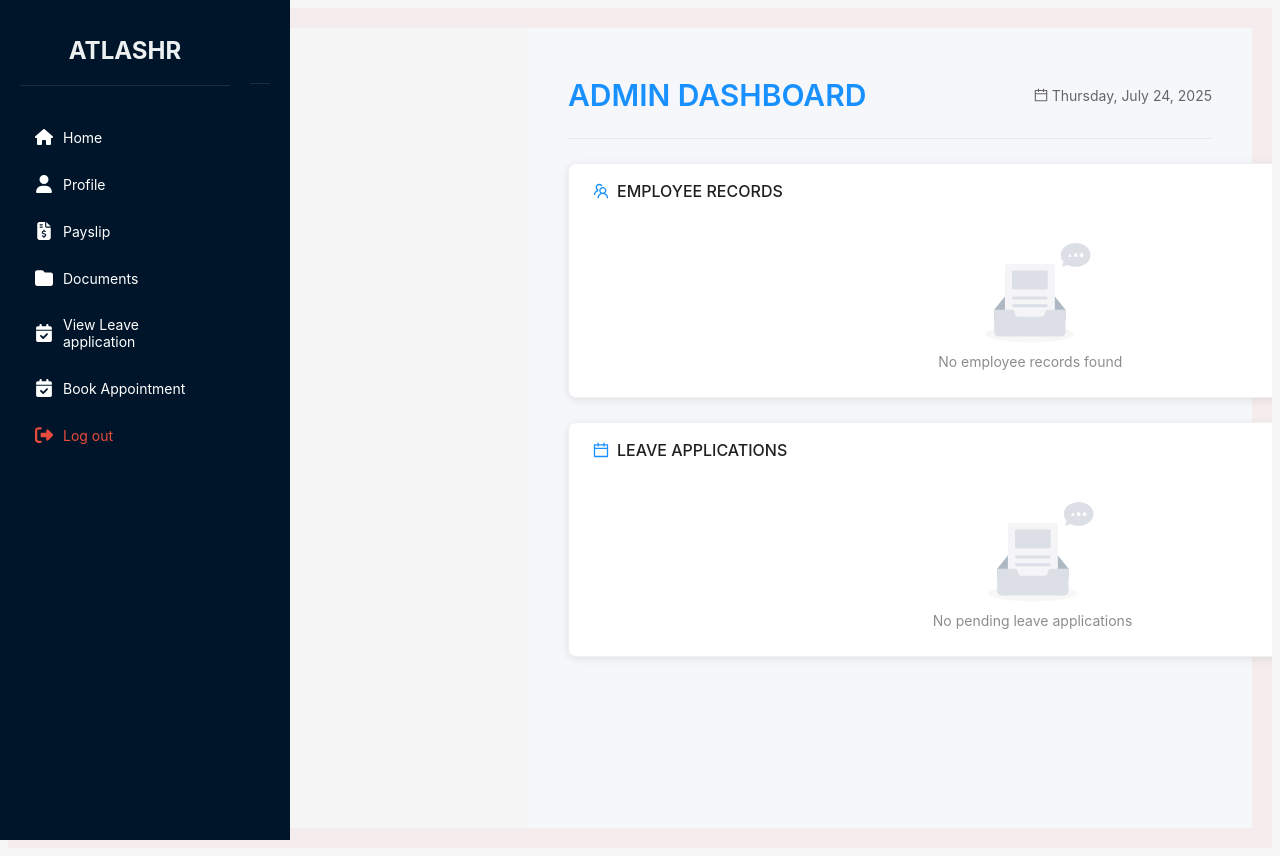
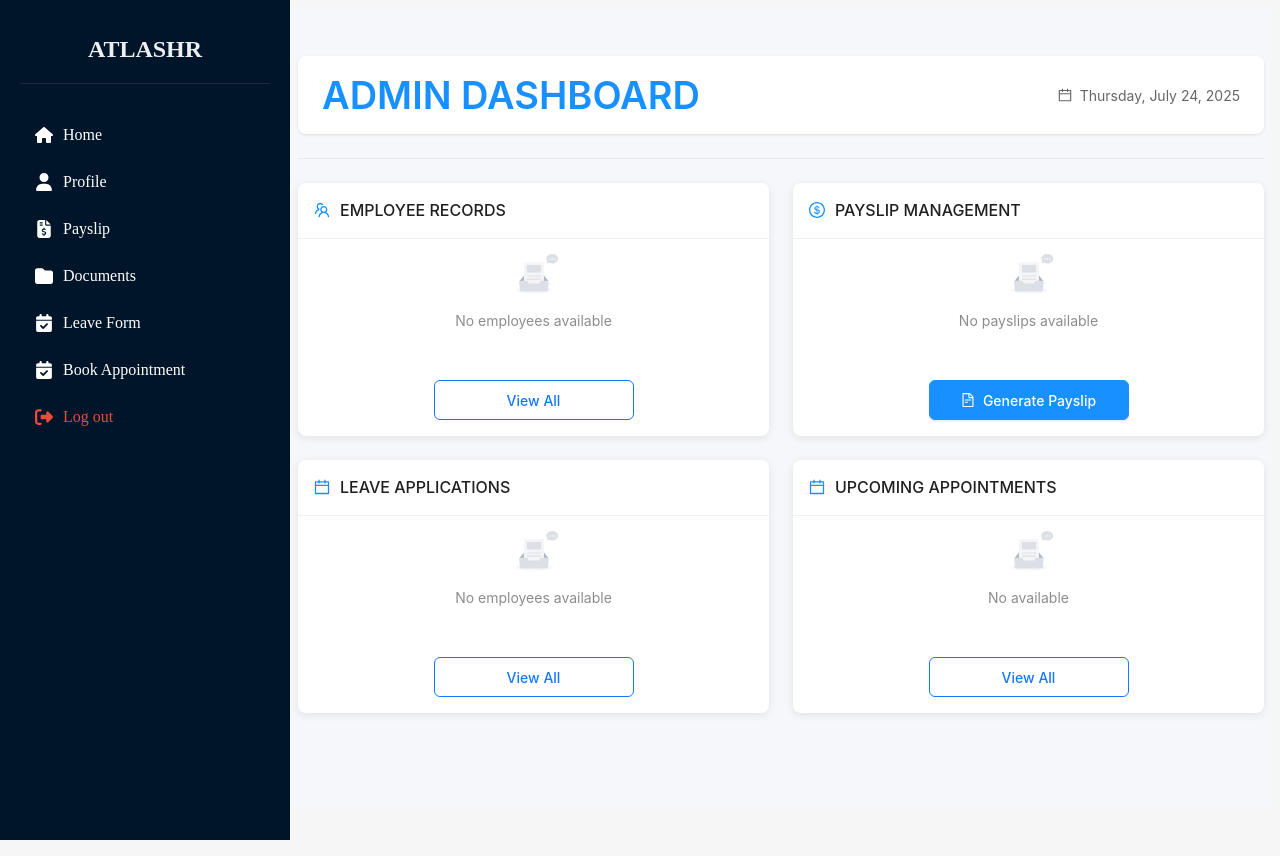
Before and after one commit to NetworkcoTeam/HR_Tool, a React (Create React App) app: page /Admin in a window 1280 px wide. After the commit the page ends 816 px from the top, so only its background shows below. Built offline with nearby package versions, Linux system fonts and the light colour scheme.

Commit message:
Fixed admin page routing

```diff
--- a/src/Components/Dashboard.css
+++ b/src/Components/Dashboard.css
@@ -1,90 +1,132 @@
-.site-layout {
-  margin-left: 200px;
-  background: #f0f2f5;
-}
-
-.dashboard-content {
-  margin: 24px 16px;
+.home-content {
   padding: 24px;
-  min-height: 280px;
+  min-height: calc(100vh - 48px);
+  width: 100%;
+  box-sizing: border-box;
 }
 
 .dashboard-header {
   display: flex;
   justify-content: space-between;
   align-items: center;
-  margin-bottom: 16px;
+  margin-bottom: 24px;
+  flex-wrap: wrap;
+  background: white;
+  padding: 16px 24px;
+  border-radius: 8px;
+  box-shadow: 0 1px 3px rgba(0, 0, 0, 0.1);
 }
 
-.dashboard-header h2 {
+.dashboard-header h1 {
   margin: 0;
   color: #1890ff;
 }
 
 .current-date {
   color: #666;
+  display: flex;
+  align-items: center;
+  gap: 8px;
 }
 
 .dashboard-grid {
-  display: flex;
-  flex-direction: column;
+  display: grid;
+  grid-template-columns: repeat(auto-fit, minmax(400px, 1fr));
   gap: 24px;
-}
-
-.dashboard-row {
-  display: flex;
-  gap: 24px;
+  width: 100%;
 }
 
 .dashboard-card {
-  flex: 1;
+  background: white;
   border-radius: 8px;
   box-shadow: 0 2px 8px rgba(0, 0, 0, 0.09);
+  min-height: 250px;
   display: flex;
   flex-direction: column;
+  border: none;
 }
 
+/* Card Header Styles */
 .dashboard-card .ant-card-head {
-  border-bottom: none;
+  border-bottom: 1px solid #f0f0f0;
+  padding: 0 16px;
+  min-height: 56px;
+  display: flex;
+  align-items: center;
+}
+
+.dashboard-card .ant-card-head-title {
+  padding: 12px 0;
+  font-weight: 500;
+  white-space: normal;
+}
+
+.dashboard-card .ant-card-extra {
+  padding: 12px 0;
+  align-self: center;
 }
 
 .dashboard-card .ant-card-body {
   flex: 1;
   display: flex;
   flex-direction: column;
+  padding: 16px;
 }
 
-.dashboard-card .ant-card-head-title {
-  font-weight: 500;
+.card-content {
+  flex: 1;
+  display: flex;
+  flex-direction: column;
+  justify-content: center;
+  align-items: center;
+  width: 100%;
 }
 
-.card-icon {
-  margin-right: 8px;
-  color: #1890ff;
-}
-
-.payslip-content {
+/* Empty State Styles */
+.dashboard-card .ant-empty {
   display: flex;
+  flex-direction: column;
   justify-content: center;
   align-items: center;
   flex: 1;
-  padding: 20px 0;
+  width: 100%;
+  margin: 0;
+  padding: 0;
 }
 
-.generate-button {
-  background: #1890ff;
-  border-color: #1890ff;
-  height: 40px;
-  padding: 0 24px;
+.dashboard-card .ant-empty-image {
+  height: 60px;
+  margin-bottom: 8px;
 }
 
-.generate-button:hover {
-  background: #40a9ff;
-  border-color: #40a9ff;
+.dashboard-card .ant-empty-description {
+  margin: 8px 0 16px;
+  color: rgba(0, 0, 0, 0.45);
+}
+
+/* Button Styles */
+.generate-button {
+  width: auto;
+  min-width: 200px;
+  margin: 16px auto 0;
+  padding: 0 24px;
+  height: 40px;
 }
 
 .view-all-button {
   color: #1890ff;
+  font-weight: 500;
+}
+
+.card-title {
+  display: flex;
+  align-items: center;
+  gap: 10px;
+}
+
+.card-icon {
+  color: #1890ff;
+  font-size: 16px;
 }
 
 .appointments-header {
@@ -93,19 +135,52 @@
   gap: 12px;
 }
 
+/* Loading and Error States */
+.loading-state, .error-state {
+  display: flex;
+  flex-direction: column;
+  align-items: center;
+  justify-content: center;
+  height: 50vh;
+  text-align: center;
+}
+
+.error-content {
+  display: flex;
+  justify-content: center;
+  align-items: center;
+  height: 100%;
+}
+
+/* Responsive Styles */
 @media (max-width: 992px) {
-  .dashboard-row {
-    flex-direction: column;
+  .home-content {
+    padding: 16px;
   }
 
-  .site-layout {
-    margin-left: 0;
+  .dashboard-grid {
+    grid-template-columns: 1fr;
+  }
+
+  .dashboard-header {
+    padding: 16px;
+  }
+
+  .dashboard-card .ant-card-head {
+    flex-direction: column;
+    align-items: flex-start;
+    padding-bottom: 8px;
+  }
+
+  .dashboard-card .ant-card-extra {
+    width: 100%;
+    margin-top: 8px;
+    padding: 0;
   }
 }
 
 @media (max-width: 576px) {
-  .dashboard-content {
-    margin: 12px;
+  .home-content {
     padding: 12px;
   }
 
@@ -113,9 +188,15 @@
     flex-direction: column;
     align-items: flex-start;
     gap: 8px;
+    padding: 12px;
+  }
+
+  .dashboard-card {
+    min-height: 220px;
   }
 
   .generate-button {
     width: 100%;
+    max-width: 200px;
   }
 }
--- a/src/Components/Dashboard.js
+++ b/src/Components/Dashboard.js
@@ -1,4 +1,4 @@
-import React from 'react';
+import React, { useState } from 'react';
 import { useNavigate } from 'react-router-dom';
 import {
   Layout,
@@ -7,15 +7,18 @@ import {
   Divider,
   Typography,
   Empty,
-  Tag
+  Tag,
+  Spin,
+  message
 } from 'antd';
 import {
   TeamOutlined,
   FileTextOutlined,
   CalendarOutlined,
-  DollarOutlined
+  DollarOutlined,
+  PlusOutlined,
+  ExclamationCircleOutlined
 } from '@ant-design/icons';
-import Sidebar from './Sidebar';
 import './Dashboard.css';
 
 const { Title } = Typography;
@@ -23,16 +26,30 @@ const { Content } = Layout;
 
 const Dashboard = () => {
   const navigate = useNavigate();
+  const [loading, setLoading] = useState(false);
+  const [error, setError] = useState(null);
 
   const handleViewAll = (route) => navigate(route);
 
+  if (error) {
     return (
-    <Layout style={{ minHeight: '100vh' }}>
-      <Sidebar />
-      <Layout className="site-layout">
-        <Content className="dashboard-content">
+      <Content className="error-content">
+        <div className="error-state">
+          <ExclamationCircleOutlined style={{ fontSize: '48px', color: '#ff4d4f' }} />
+          <h2>Unable to load dashboard</h2>
+          <p>{error}</p>
+          <Button type="primary" onClick={() => window.location.reload()}>
+            Retry
+          </Button>
+        </div>
+      </Content>
+    );
+  }
+
+  return (
+    <Content className="home-content">
       <div className="dashboard-header">
-            <Title level={2}>ADMIN DASHBOARD</Title>
+        <Title level={1}>ADMIN DASHBOARD</Title>
         <div className="current-date">
           <CalendarOutlined /> {new Date().toLocaleDateString('en-US', {
             weekday: 'long',
@@ -45,42 +62,47 @@ const Dashboard = () => {
 
       <Divider />
 
-
-
-
+      {loading ? (
+        <div className="loading-state">
+          <Spin size="large" />
+          <p>Loading dashboard...</p>
+        </div>
+      ) : (
         <div className="dashboard-grid">
-            <div className="dashboard-row">
           <Card
             title={
-                  <span>
+              <span className="card-title">
                 <TeamOutlined className="card-icon" />
                 EMPLOYEE RECORDS
               </span>
             }
             className="dashboard-card"
-                extra={
+          >
+            <div className="card-content">
+              <Empty description="No employees available" imageStyle={{ height: 40 }}>
                 <Button
-                    type="link"
-                    onClick={() => handleViewAll('/employees')}
-                    className="view-all-button"
+                  ghost
+                  type="primary"
+                  onClick={() => handleViewAll('/payslipManagement')}
+                  className="generate-button"
                 >
                   View All
                 </Button>
-                }
-              >
-                <Empty description="No employee records found" />
+              </Empty>
+            </div>
           </Card>
 
           <Card
             title={
-                  <span>
+              <span className="card-title">
                 <DollarOutlined className="card-icon" />
                 PAYSLIP MANAGEMENT
               </span>
             }
             className="dashboard-card"
           >
-                <div className="payslip-content">
+            <div className="card-content">
+              <Empty description="No payslips available" imageStyle={{ height: 40 }}>
                 <Button
                   type="primary"
                   onClick={() => handleViewAll('/payslipManagement')}
@@ -89,62 +111,58 @@ const Dashboard = () => {
                 >
                   Generate Payslip
                 </Button>
+              </Empty>
             </div>
           </Card>
 
-            </div>
-
-            <div className="dashboard-row">
           <Card
             title={
-                  <span>
+              <span className="card-title">
                 <CalendarOutlined className="card-icon" />
                 LEAVE APPLICATIONS
               </span>
             }
             className="dashboard-card"
-                extra={
+          >
+            <div className="card-content">
+              <Empty description="No employees available" imageStyle={{ height: 40 }}>
                 <Button
-                    type="link"
-                    onClick={() => handleViewAll('/LeaveManagement')}
-                    className="view-all-button"
+                  ghost
+                  type="primary"
+                  onClick={() => handleViewAll('/leaveManagement')}
+                  className="generate-button"
                 >
                   View All
                 </Button>
-                }
-              >
-                <Empty description="No pending leave applications" />
+              </Empty>
+            </div>
           </Card>
 
           <Card
             title={
-                  <div className="appointments-header">
-                    <span>
+              <span className="card-title">
                 <CalendarOutlined className="card-icon" />
                 UPCOMING APPOINTMENTS
               </span>
-                    <Tag color="blue">Today</Tag>
-                  </div>
             }
             className="dashboard-card"
-                extra={
+          >
+            <div className="card-content">
+              <Empty description="No  available" imageStyle={{ height: 40 }}>
                   <Button
-                    type="link"
-                    onClick={() => handleViewAll('/LeaveManagement')}
-                    className="view-all-button"
+                    ghost
+                    type="primary"
+                    onClick={() => handleViewAll('/AppointmentBooking')}
+                    className="generate-button"
                   >
                     View All
                 </Button>
-                }
-              >
-                <Empty description="No appointments scheduled" />
+              </Empty>
+            </div>
           </Card>
         </div>
-
-          </div>
+      )}
     </Content>
-      </Layout>
-    </Layout>
   );
 };
 
--- a/src/Pages/Admin.css
+++ b/src/Pages/Admin.css
@@ -2,12 +2,20 @@
   display: flex;
   min-height: 100vh;
   width: 100%;
-  background: white;
+  background: #f0f2f5;
+  overflow-x: hidden;
 }
 
-.dashboard-main {
+.site-layout {
   flex: 1;
-  padding: 20px;
-  overflow: auto;
+  background: #f0f2f5;
   margin-left: 250px;
+  transition: margin 0.2s;
+  min-height: 100vh;
 }
+
+@media (max-width: 992px) {
+  .site-layout {
+    margin-left: 0;
+  }
+}
--- a/src/Pages/Admin.js
+++ b/src/Pages/Admin.js
@@ -1,4 +1,5 @@
 import React from 'react';
+import { Layout } from 'antd';
 import Dashboard from '../Components/Dashboard';
 import AdminSidebar from '../Components/AdminSidebar';
 import './Admin.css';
@@ -7,9 +8,9 @@ function Admin() {
   return (
     <div className="admin-container">
       <AdminSidebar />
-      <div className="dashboard-main">
+      <Layout className="site-layout">
         <Dashboard />
-      </div>
+      </Layout>
     </div>
   );
 }
```
Lines whose indentation alone changed are shown as unchanged.
